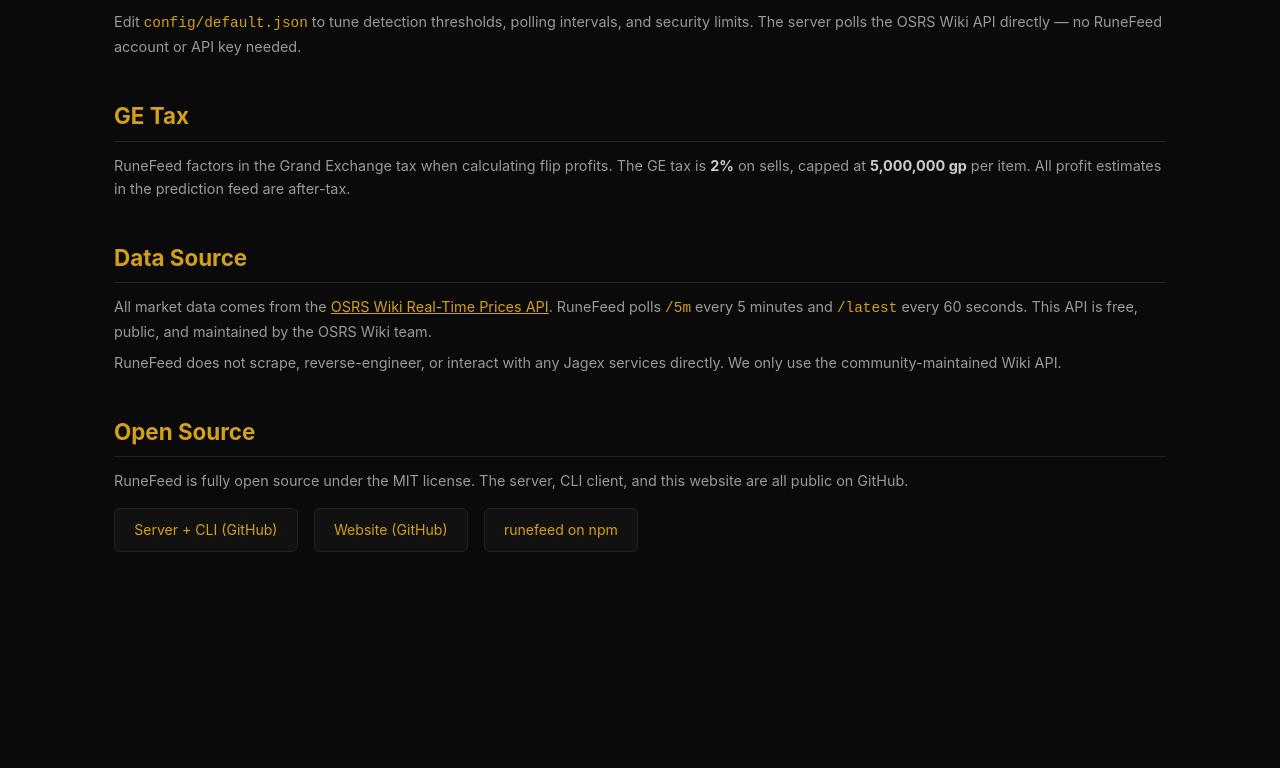
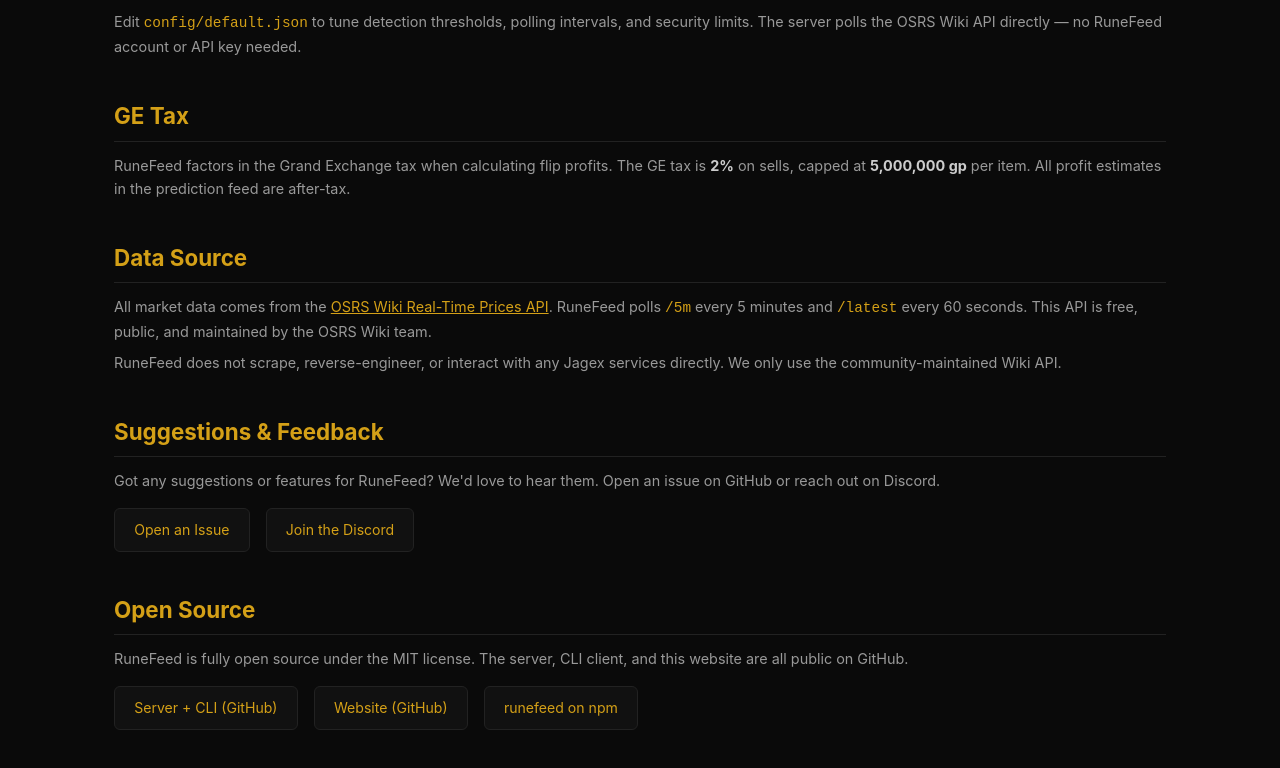
Before and after one commit to SamBunker/runefeed-website, a React (Vite) app: page /docs in a window 1280 px wide. Shown: the part 2914-3682 px from the top of the page. Before the commit the page ends 3634 px from the top, so only its background shows below. Built offline with nearby package versions, Linux system fonts and the light colour scheme; no server answers; a web font is replaced by a local one.

Commit message:
Added GA4 and Suggestions

```diff
--- a/index.html
+++ b/index.html
@@ -8,6 +8,14 @@
     <link rel="preconnect" href="https://fonts.gstatic.com" crossorigin />
     <link href="https://fonts.googleapis.com/css2?family=Pirata+One&family=Pacifico&display=swap" rel="stylesheet" />
     <title>RuneFeed - GE Volume Tracker</title>
+    <!-- Google Analytics -->
+    <script async src="https://www.googletagmanager.com/gtag/js?id=G-YFR3RJ5J8P"></script>
+    <script>
+      window.dataLayer = window.dataLayer || [];
+      function gtag(){dataLayer.push(arguments);}
+      gtag('js', new Date());
+      gtag('config', 'G-YFR3RJ5J8P');
+    </script>
   </head>
   <body>
     <div id="root"></div>
--- a/src/Docs.tsx
+++ b/src/Docs.tsx
@@ -220,6 +220,23 @@
         </p>
       </section>
 
+      {/* ── Feedback ── */}
+      <section className="docs-section">
+        <h2>Suggestions &amp; Feedback</h2>
+        <p>
+          Got any suggestions or features for RuneFeed? We'd love to hear them.
+          Open an issue on GitHub or reach out on Discord.
+        </p>
+        <div className="docs-links">
+          <a href="https://github.com/SamBunker/runefeed/issues" target="_blank" rel="noopener">
+            Open an Issue
+          </a>
+          <a href="https://discord.com/" target="_blank" rel="noopener">
+            Join the Discord
+          </a>
+        </div>
+      </section>
+
       {/* ── Open Source ── */}
       <section className="docs-section">
         <h2>Open Source</h2>
```
